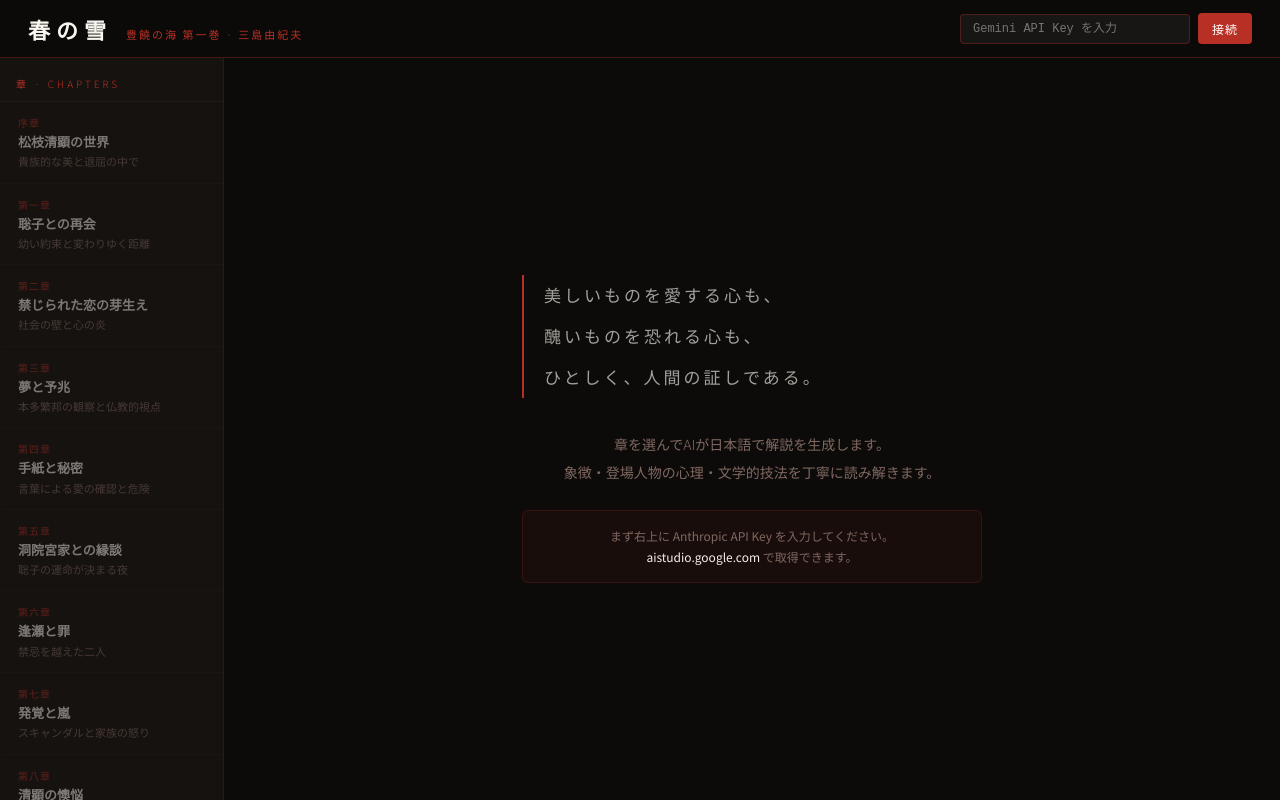
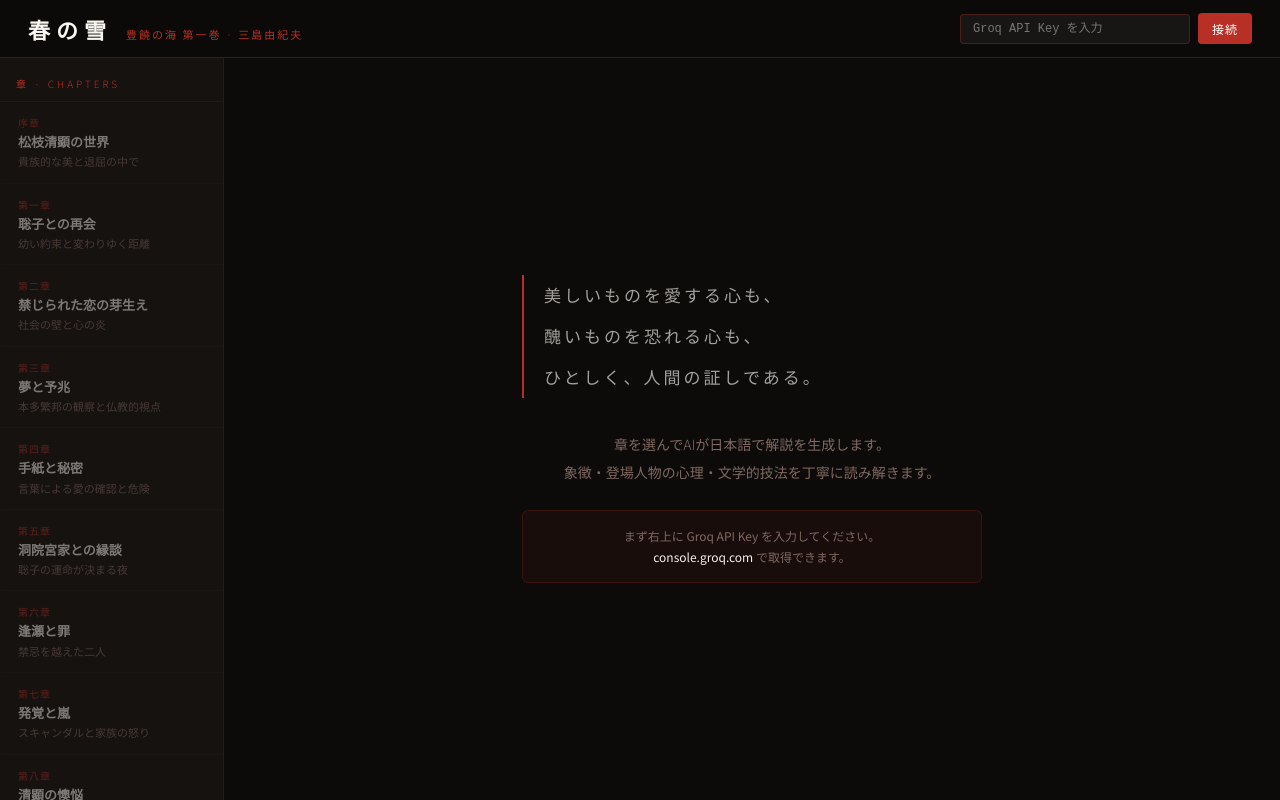
Before and after one commit to JulienSorel2000/harunoyuki, a React (Vite) app: page / in a window 1280 px wide. Built offline with nearby package versions, Linux system fonts and the light colour scheme.

Commit message:
update UI text for Groq

```diff
--- a/src/components/Header.tsx
+++ b/src/components/Header.tsx
@@ -37,7 +37,7 @@ export default function Header({ connected, onConnect }: Props) {
         <div style={{ display: 'flex', gap: 8, alignItems: 'center' }}>
           <input
             type="password"
-            placeholder="Gemini API Key を入力"
+            placeholder="Groq API Key を入力"
             value={input}
             onChange={e => setInput(e.target.value)}
             onKeyDown={e => e.key === 'Enter' && input.trim() && onConnect(input.trim())}
--- a/src/components/Welcome.tsx
+++ b/src/components/Welcome.tsx
@@ -42,8 +42,8 @@ export default function Welcome({ connected }: { connected: boolean }) {
             fontFamily: "'Noto Sans JP', sans-serif",
             lineHeight: 1.8,
           }}>
-            まず右上に Anthropic API Key を入力してください。<br />
-            <span style={{ color: 'var(--paper)', fontWeight: 400 }}>aistudio.google.com</span> で取得できます。
+            まず右上に Groq API Key を入力してください。<br />
+            <span style={{ color: 'var(--paper)', fontWeight: 400 }}>console.groq.com</span> で取得できます。
           </div>
         )}
       </div>
```
